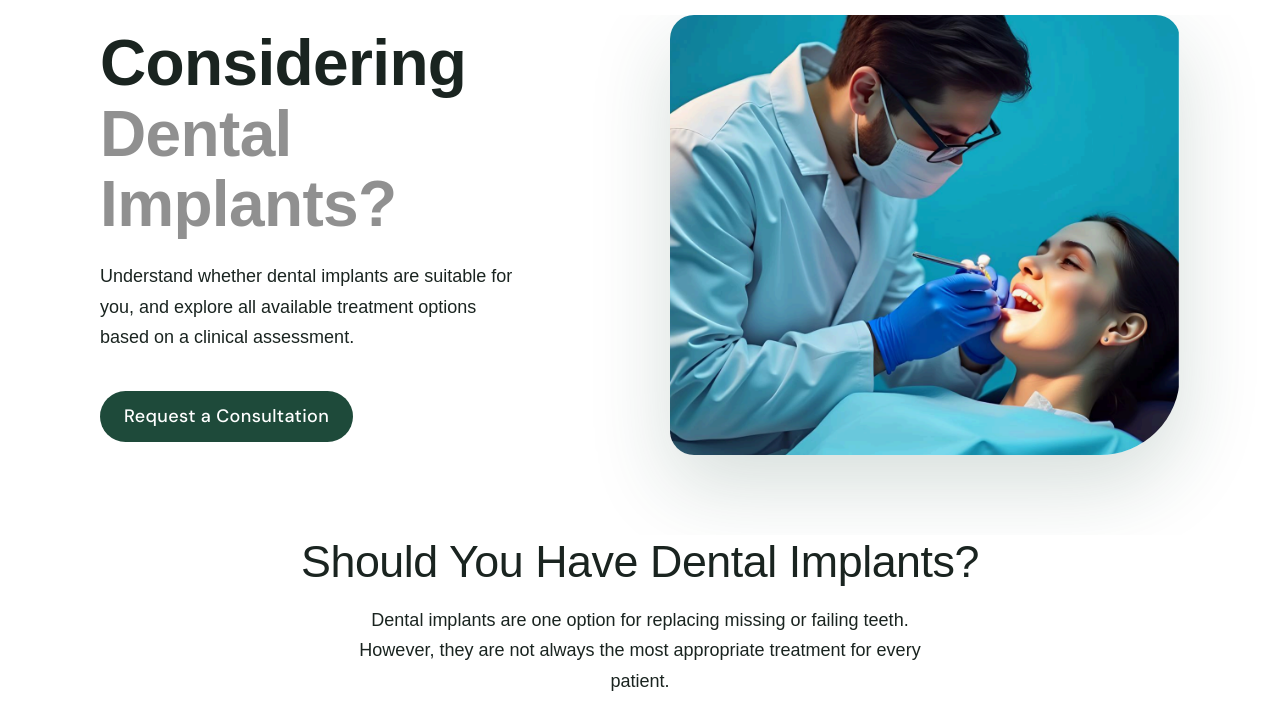
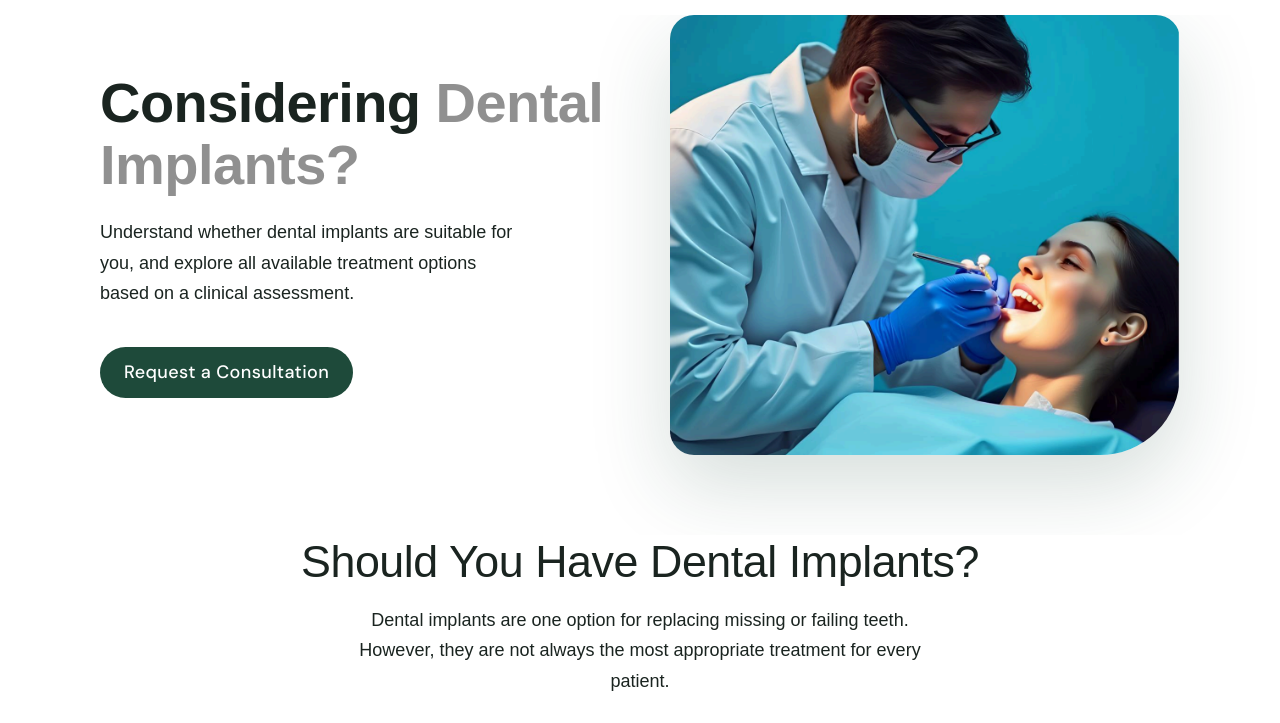
Before and after one commit to Parvathignair/growth-axis-test-project, a plain HTML site: page index.html in a window 1280 px wide. Shown: the part 77-800 px from the top of the page. Drawn offline with nearby package versions, Linux system fonts and the light colour scheme.

Commit message:
first commitsss

```diff
--- a/index.html
+++ b/index.html
@@ -29,7 +29,7 @@
     html { scroll-behavior: smooth; }
 
     body {
-      font-family: 'DM Sans', sans-serif;
+      font-family: 'Urbanist', sans-serif !important;
       /* background: var(--cream); */
       color: var(--text);
       overflow-x: hidden;
@@ -193,8 +193,8 @@
       opacity: 0; animation: fadeUp .7s .3s ease both;
     }
     .hero-title {
-      font-family: 'Cormorant Garamond', serif;
-      font-size: clamp(42px, 5vw, 68px);
+      font-family: 'Urbanist', sans-serif !important;
+      font-size: clamp(42px, 5vw, 56px);
       line-height: 1.1;
       letter-spacing: -.01em;
       color: var(--text);
```
